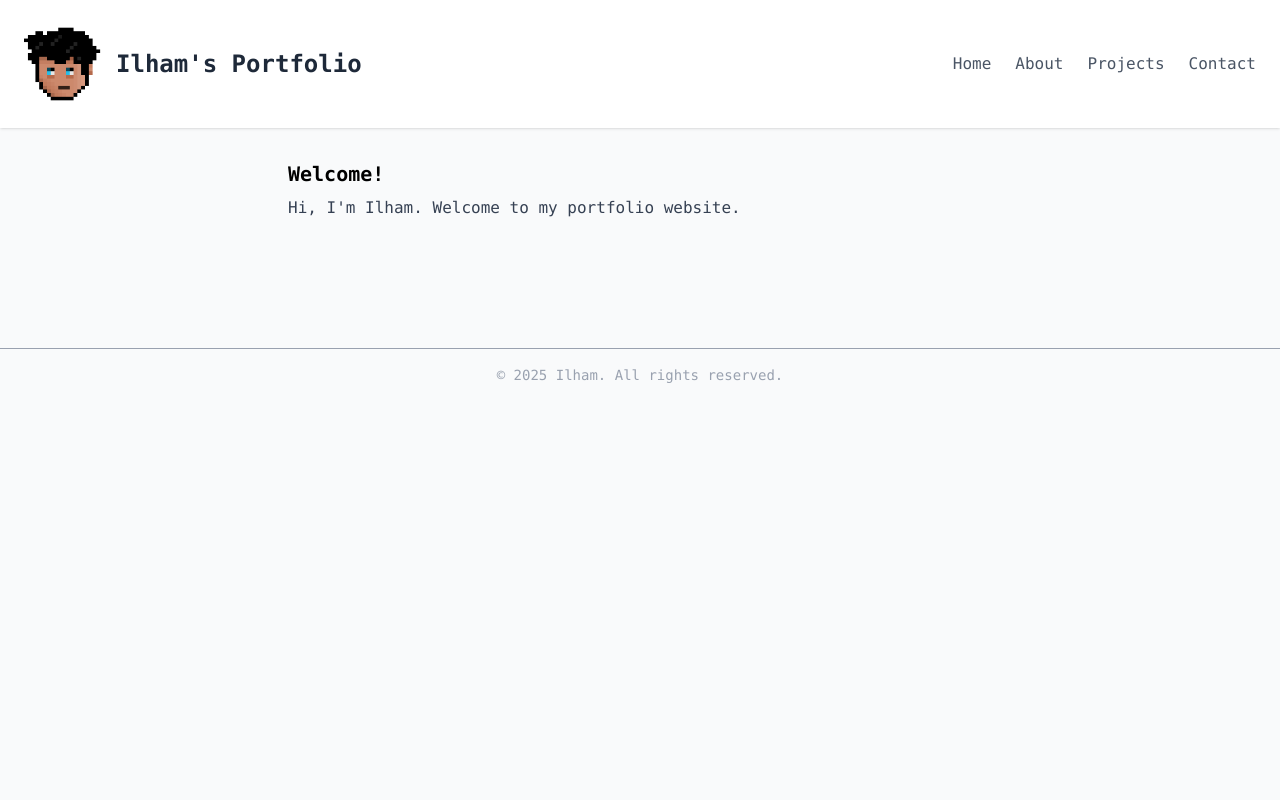
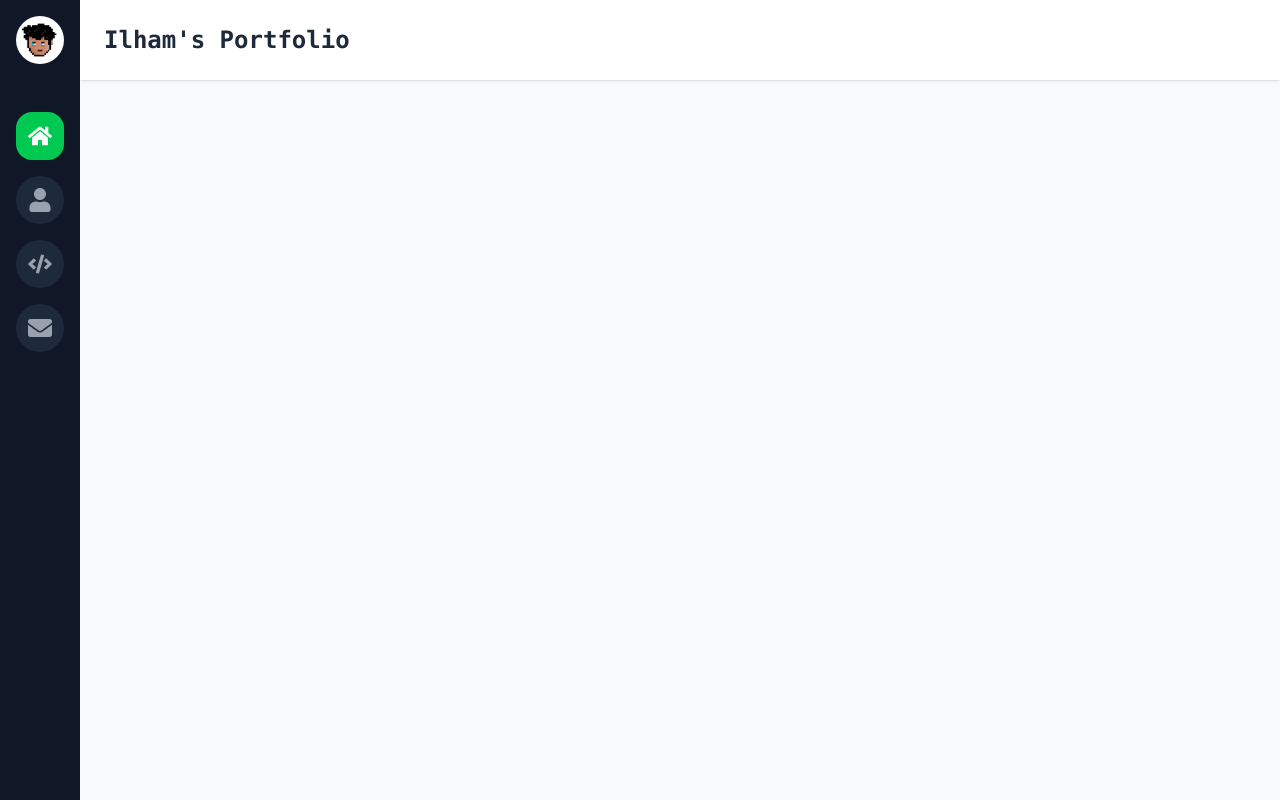
Before and after one commit to ilhammorsalin/ilham-portfolio, a React (Vite) app in the folder my-portfolio/: page / in a window 1280 px wide. Shown: the top 800 px of the page. Built offline with nearby package versions, Linux system fonts and the light colour scheme.

Commit message:
Add react-icons dependency; refactor Header component for improved navigation; create tailwind.config.js for styling configurations

```diff
--- a/my-portfolio/package.json
+++ b/my-portfolio/package.json
@@ -17,6 +17,7 @@
     "gh-pages": "^6.3.0",
     "react": "^19.1.0",
     "react-dom": "^19.1.0",
+    "react-icons": "^5.5.0",
     "react-router-dom": "^7.6.2",
     "tailwindcss": "^4.1.8"
   },
--- a/my-portfolio/src/components/Header.jsx
+++ b/my-portfolio/src/components/Header.jsx
@@ -1,5 +1,6 @@
+import { Link, useLocation } from "react-router-dom";
+import { FaHome, FaUser, FaCode, FaEnvelope } from "react-icons/fa";
 import elamDP from "../assets/elamDP.png";
-import { Link } from "react-router-dom";
 
 import { BrowserRouter, Routes, Route } from "react-router-dom";
 import Home from "../sections/HomeSection.jsx";
@@ -8,27 +9,66 @@ import Projects from "../sections/ProjectsSection.jsx";
 import Contact from "../sections/ContactSection.jsx";
 
 function Header() {
+  const location = useLocation();
+
+  const navItems = [
+    { path: "/", icon: FaHome, label: "Home" },
+    { path: "/about", icon: FaUser, label: "About" },
+    { path: "/projects", icon: FaCode, label: "Projects" },
+    { path: "/contact", icon: FaEnvelope, label: "Contact" },
+  ];
+
   return (
-    <header className="bg-white shadow p-6 flex justify-between items-center">
-      <div className="flex items-center">
-        <img className="w-20 h-20 mr-3" src={elamDP} alt="elam dp" />
-        <h1 className="text-2xl font-bold text-gray-800">Ilham's Portfolio</h1>
+    <div className="flex min-h-screen">
+      {/* Side Navigation */}
+      <nav className="fixed left-0 top-0 h-screen w-20 bg-gray-900 flex flex-col items-center py-4 space-y-4">
+        <div className="w-12 h-12 mb-12 rounded-full bg-white flex items-center justify-center group hover:cursor-pointer">
+          <img
+            src={elamDP}
+            alt="Profile"
+            className="w-3/4 h-3/4 object-center transition-all duration-700 ease-in-out transform group-hover:rotate-360"
+          />
+        </div>
+
+        {navItems.map((item) => {
+          const Icon = item.icon;
+          const isActive = location.pathname === item.path;
+
+          return (
+            <Link
+              key={item.path}
+              to={item.path}
+              className={`group relative flex items-center justify-center w-12 h-12 transition-all duration-200 ${
+                isActive
+                  ? "bg-green-500 rounded-2xl"
+                  : "bg-gray-800 rounded-full hover:bg-green-500 hover:rounded-2xl"
+              }`}>
+              <Icon
+                className={`w-6 h-6 transition-colors duration-200 ${
+                  isActive
+                    ? "text-white"
+                    : "text-gray-400 group-hover:text-white"
+                }`}
+              />
+
+              {/* Tooltip */}
+              <span className="absolute left-14 bg-gray-900 text-white px-2 py-1 rounded text-sm whitespace-nowrap opacity-0 group-hover:opacity-100 transition-opacity duration-200">
+                {item.label}
+              </span>
+            </Link>
+          );
+        })}
+      </nav>
+
+      {/* Main Content Area */}
+      <div className="flex-1 ml-20">
+        <header className="bg-white shadow p-6">
+          <h1 className="text-2xl font-bold text-gray-800">
+            Ilham's Portfolio
+          </h1>
+        </header>
       </div>
-      <nav className="space-x-6">
-        <Link to="/" className="text-gray-600 hover:text-blue-500">
-          Home
-        </Link>
-        <Link to="/about" className="text-gray-600 hover:text-blue-500">
-          About
-        </Link>
-        <Link to="/projects" className="text-gray-600 hover:text-blue-500">
-          Projects
-        </Link>
-        <Link to="/contact" className="text-gray-600 hover:text-blue-500">
-          Contact
-        </Link>
-      </nav>
-    </header>
+    </div>
   );
 }
 
--- /dev/null
+++ b/my-portfolio/tailwind.config.js
@@ -0,0 +1,15 @@
+/** @type {import('tailwindcss').Config} */
+export default {
+  content: ["./index.html", "./src/**/*.{js,ts,jsx,tsx}"],
+  theme: {
+    extend: {
+      rotate: {
+        360: "360deg",
+      },
+      animation: {
+        "spin-once": "spin 1s linear",
+      },
+    },
+  },
+  plugins: [],
+};
```
Also changed, not shown: 1 other file (tests, documents, lock files or other folders).
